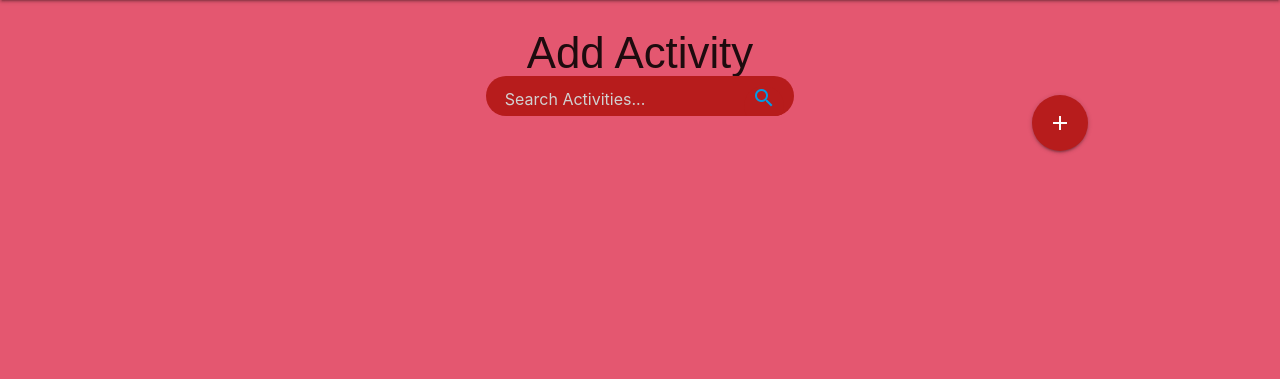
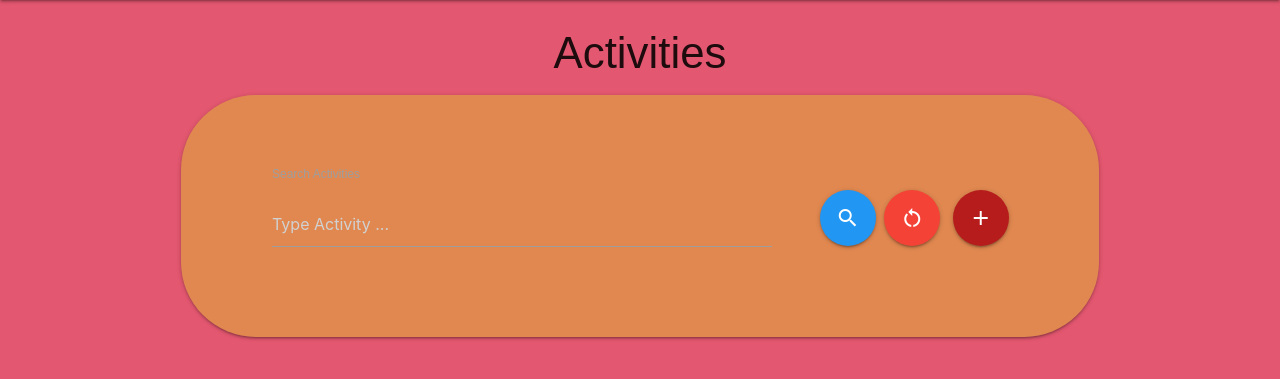
Before and after one commit to kuzGo/MS3-Project-CI, a Flask app: page /get_activities in a window 1280 px wide. Shown: the part 64-443 px from the top of the page. Run offline with Flask 2, Linux system fonts and the light colour scheme; data that the repository does not hold is empty; some libraries are stand-ins or nearby versions; some web fonts are replaced.

Commit message:
Add search bar and buttons to activities.html

```diff
--- a/templates/activities.html
+++ b/templates/activities.html
@@ -2,15 +2,29 @@
 {% block content %}
 
 <div class="row col s12 center-align container">
-  <h3 class="center-align">Add Activity</h3>
-  <div class="search-container waves-effect waves-light red darken-4">
-    <input type="text" name="search" class="search-text " placeholder="Search Activities...">
-    <a href="#" class="search-button"><i class="material-icons ">search</i></a>
+    <h3 class="center-align"> Activities</h3>
+      <div class="row card-panel">
+           <form action="#" method="post" class="col s12">
+                   <div class="row valign-wrapper center-align">
+                         <div class="input-field col s12 m8">
+                                <input type="text" name="query" id="query" minlength="3" placeholder="Type Activity ..."
+                                    class="validate" required>
+                                <label for="query">Search Activities</label>
+                          </div>
+                             <div class="row col s2 m4">
+                                  <button type="submit" class="btn-floating btn-large blue btn"><i class="material-icons">search</i>
 
-  </div>
-  <a class=" btn-floating btn-large waves-effect waves-light pulse red darken-4 right" href="{{ url_for('upload')}}">
-    <i class="material-icons ">add</i></a>
+                                  </button>
+                                   <a href="#" class="btn-floating btn-large red btn"><i class="material-icons">restart_alt</i></a>
+                                  <a class=" btn-floating btn-large waves-effect waves-light pulse red darken-4" href="{{ url_for('upload')}}"><i
+                                      class="material-icons ">add</i></a>
+                            </div>
+                     </div>
+              </form>
+          </div>
+      </div>
 </div>
+
 
 <div class="container">
   <div class="section">
```
